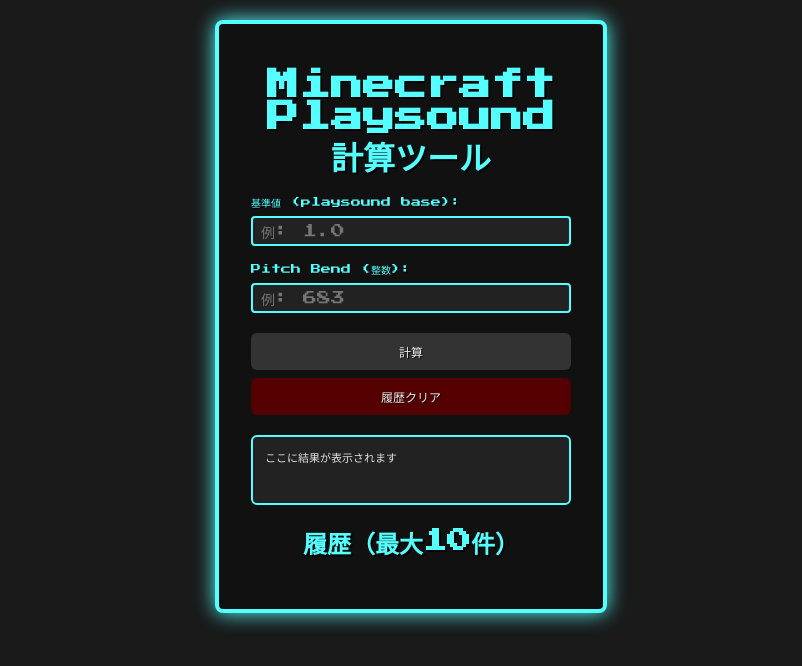
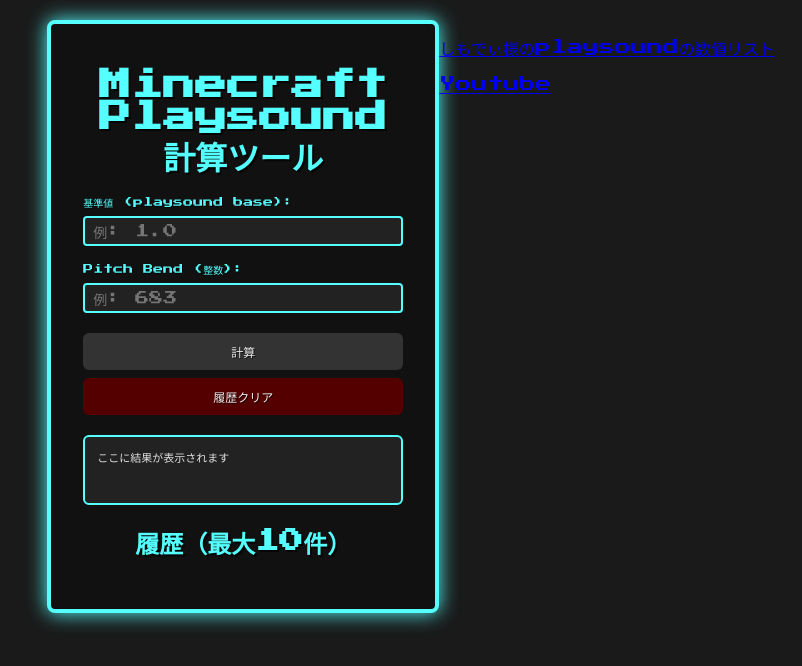
Before and after one commit to ioldtype/Minecraft-noteblock-playsound, a plain HTML site: page index.html in a window 1280 px wide. Shown: the whole page, without its empty margins (229-1031 px from the left). Drawn offline with Linux system fonts and the light colour scheme.

Commit message:
Update index.html

```diff
--- a/index.html
+++ b/index.html
@@ -24,6 +24,12 @@
     <h2>履歴（最大10件）</h2>
     <ul id="history" class="history-list"></ul>
   </div>
+  <footer>
+        <p><a href="https://x.com/sssshimody/status/1442443902091505666" target="_blank">しもでぃ様のplaysoundの数値リスト</a></p>
+        <p><a href="https://www.youtube.com/@io_Minecraft_music" target="_blank">Youtube</a></p>
+        <p>
+        </a>
+   </footer>
 
   <script src="script.js"></script>
 </body>
```
